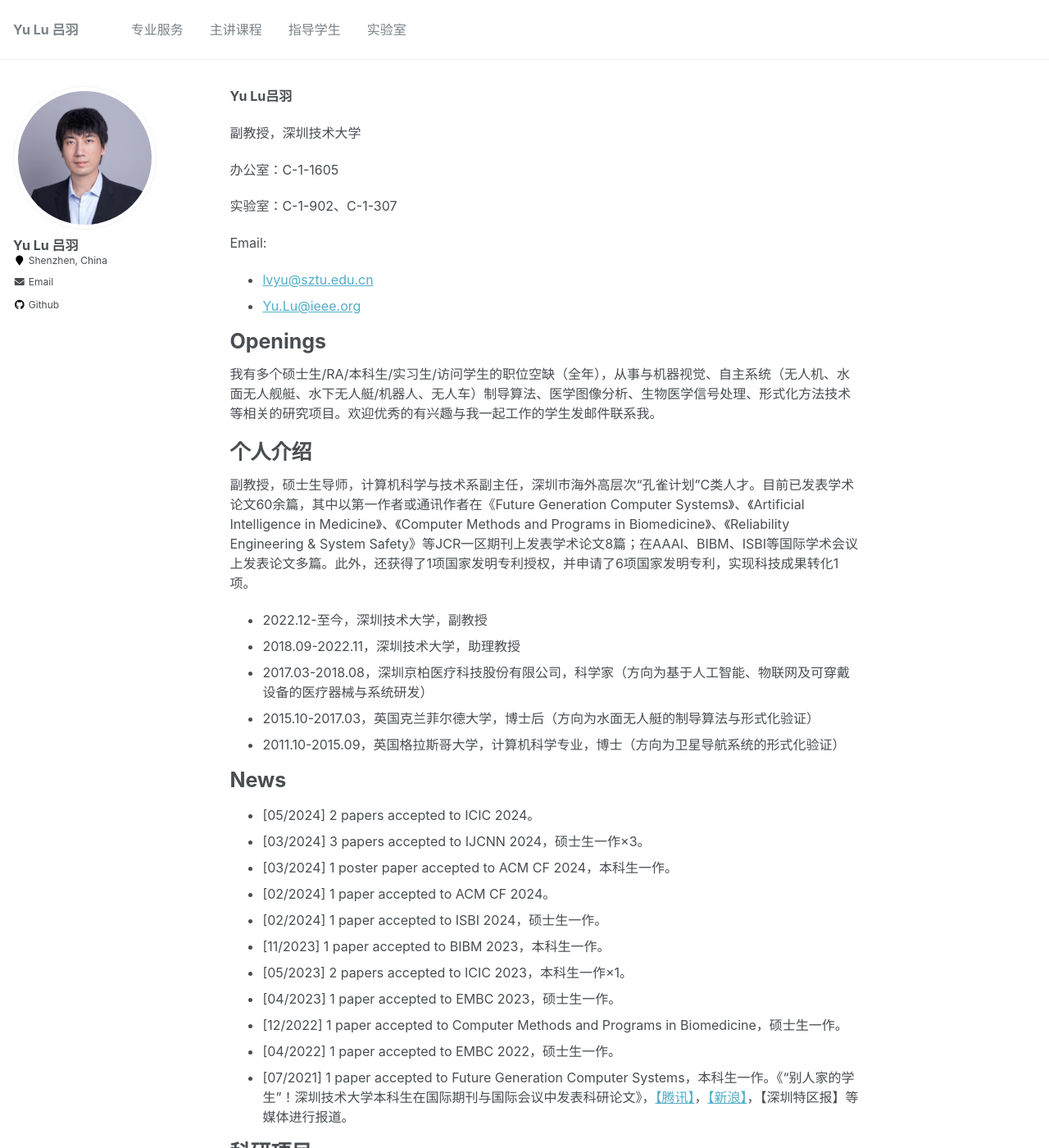
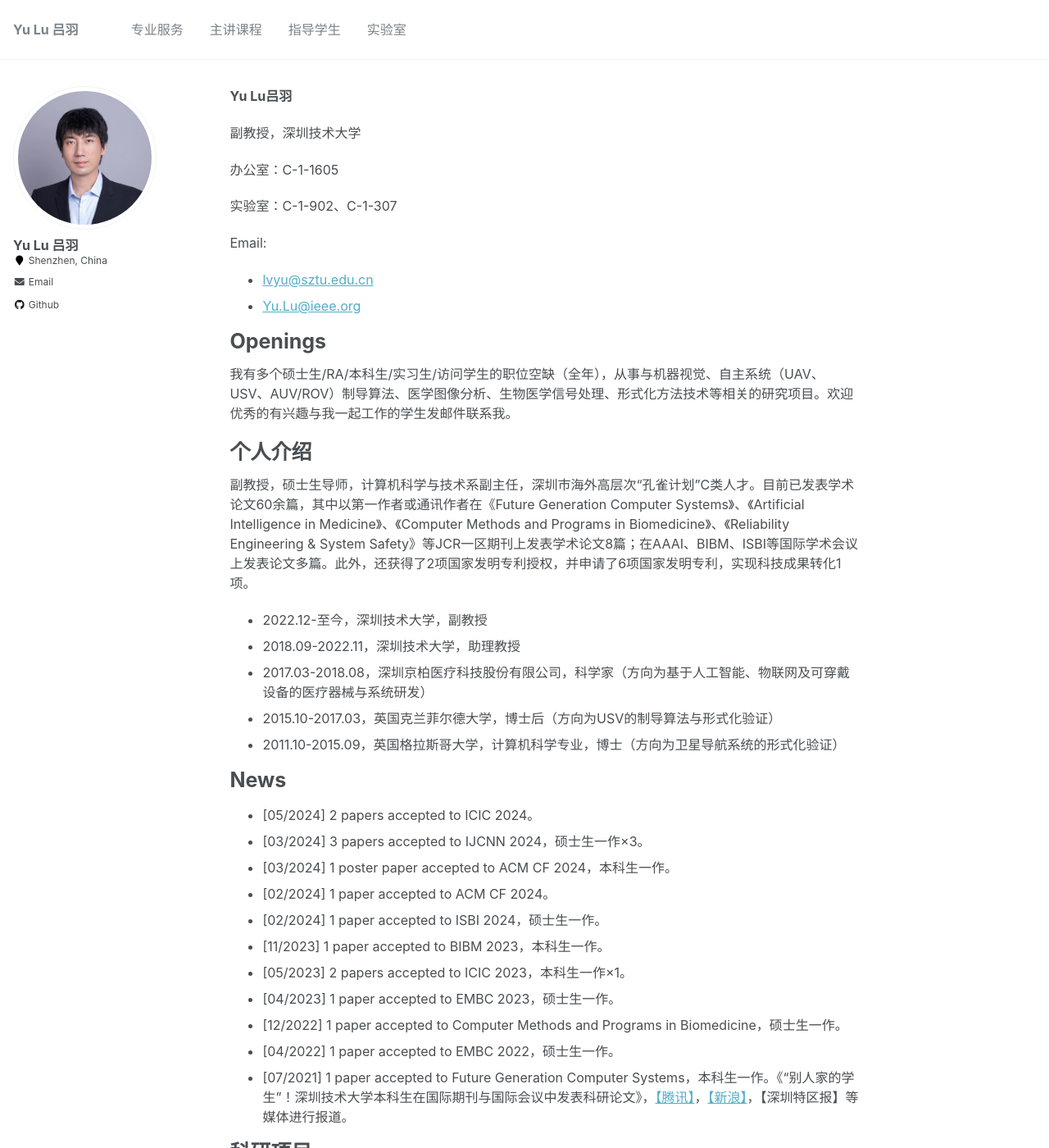
Before and after one commit to YukariUmezawa/lvyu.github.io, a Jekyll site: the page built from _pages/about.md, in a window 1280 px wide and 1400 px high. Shown: the whole window at 82% size. Built offline with Jekyll 4.4.1, drawn with Linux system fonts in a browser that asks for light colours; some of the changed text lies outside the part shown.

Commit message:
Update about.md

```diff
--- a/_pages/about.md
+++ b/_pages/about.md
@@ -23,17 +23,17 @@ Email:
 
 Openings
 ======
-我有多个硕士生/RA/本科生/实习生/访问学生的职位空缺（全年），从事与机器视觉、自主系统（无人机、水面无人舰艇、水下无人艇/机器人、无人车）制导算法、医学图像分析、生物医学信号处理、形式化方法技术等相关的研究项目。欢迎优秀的有兴趣与我一起工作的学生发邮件联系我。
+我有多个硕士生/RA/本科生/实习生/访问学生的职位空缺（全年），从事与机器视觉、自主系统（UAV、USV、AUV/ROV）制导算法、医学图像分析、生物医学信号处理、形式化方法技术等相关的研究项目。欢迎优秀的有兴趣与我一起工作的学生发邮件联系我。
 
 
 个人介绍
 ======
-副教授，硕士生导师，计算机科学与技术系副主任，深圳市海外高层次“孔雀计划”C类人才。目前已发表学术论文60余篇，其中以第一作者或通讯作者在《Future Generation Computer Systems》、《Artificial Intelligence in Medicine》、《Computer Methods and Programs in Biomedicine》、《Reliability Engineering & System Safety》等JCR一区期刊上发表学术论文8篇；在AAAI、BIBM、ISBI等国际学术会议上发表论文多篇。此外，还获得了1项国家发明专利授权，并申请了6项国家发明专利，实现科技成果转化1项。
+副教授，硕士生导师，计算机科学与技术系副主任，深圳市海外高层次“孔雀计划”C类人才。目前已发表学术论文60余篇，其中以第一作者或通讯作者在《Future Generation Computer Systems》、《Artificial Intelligence in Medicine》、《Computer Methods and Programs in Biomedicine》、《Reliability Engineering & System Safety》等JCR一区期刊上发表学术论文8篇；在AAAI、BIBM、ISBI等国际学术会议上发表论文多篇。此外，还获得了2项国家发明专利授权，并申请了6项国家发明专利，实现科技成果转化1项。
 
 - 2022.12-至今，深圳技术大学，副教授
 - 2018.09-2022.11，深圳技术大学，助理教授
 - 2017.03-2018.08，深圳京柏医疗科技股份有限公司，科学家（方向为基于人工智能、物联网及可穿戴设备的医疗器械与系统研发）
-- 2015.10-2017.03，英国克兰菲尔德大学，博士后（方向为水面无人艇的制导算法与形式化验证）
+- 2015.10-2017.03，英国克兰菲尔德大学，博士后（方向为USV的制导算法与形式化验证）
 - 2011.10-2015.09，英国格拉斯哥大学，计算机科学专业，博士（方向为卫星导航系统的形式化验证）
 
 News
```
Also changed, not shown: other parts of _pages/about.md (+1 -1 lines).
